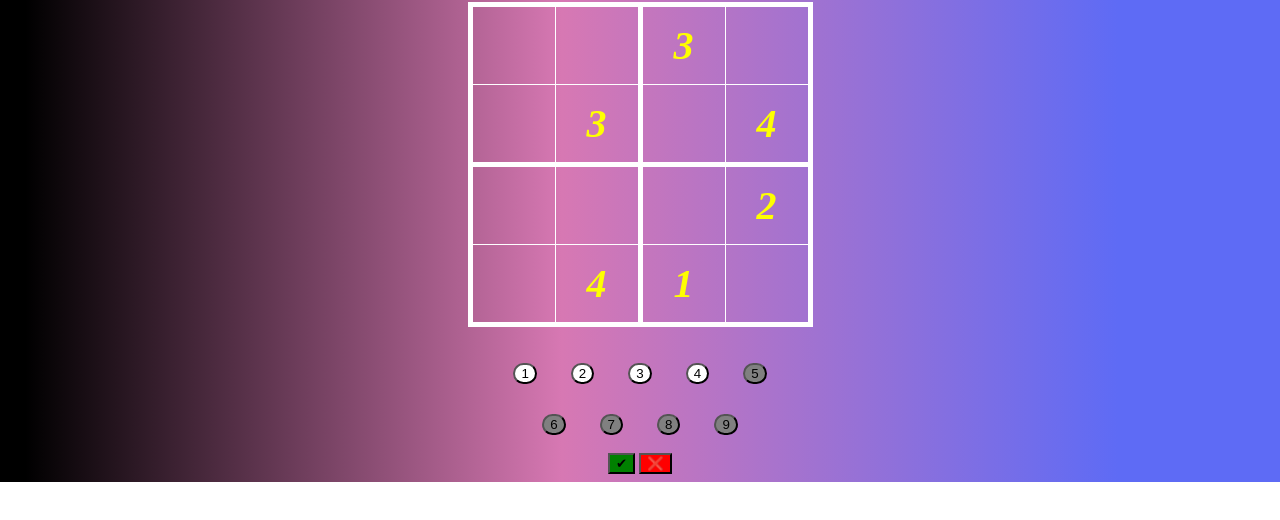
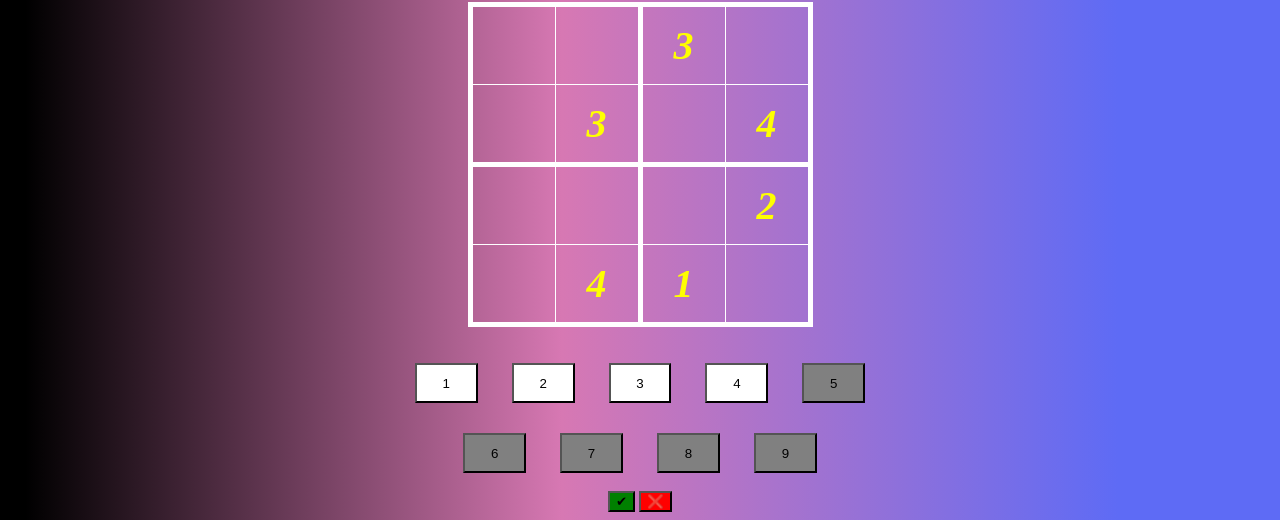
Before and after one commit to Shyngys001/nfactorial, a plain HTML site: page index.html in a window 1280 px wide. Both pictures are taken after a click on the button "Solve Sudoku!". Shown: the part 335-855 px from the top of the page. Before the commit the page ends 817 px from the top, so only its background shows below. Drawn offline with Linux system fonts and the light colour scheme.

Commit message:
Update sud.css

```diff
--- a/sud.css
+++ b/sud.css
@@ -134,7 +134,8 @@ tr {
 #controls button {
     margin : 15px;
     color : black;
-    border-radius : 11px;
+    width: 5%;
+    height: 40px;
     background-color : white;
 }
 
```
